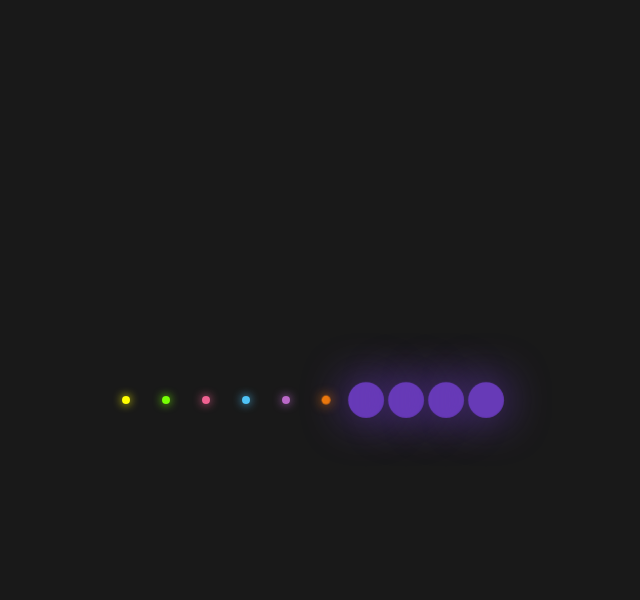
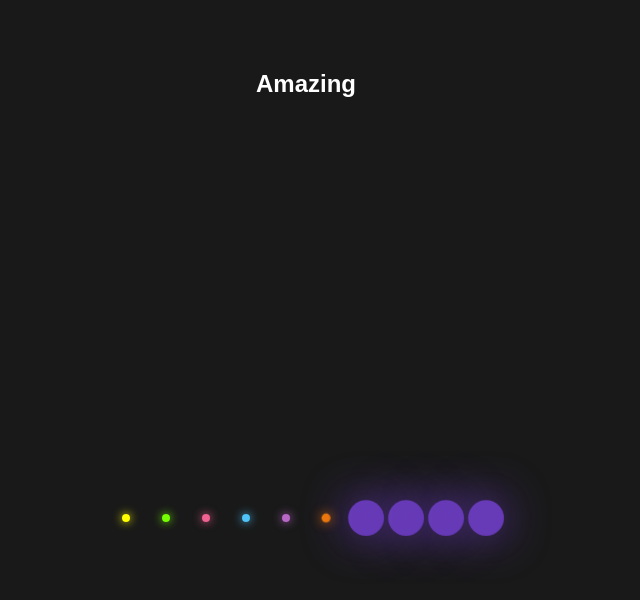
Before and after one commit to elgueroconsuerte/my-first-repo1, a plain HTML site: page index.html in a window 1280 px wide. Shown: the whole page, without its empty margins (334-974 px from the left). Drawn offline with Linux system fonts and the light colour scheme.

Commit message:
added an h2 header that saus amazing and placed the lists insde a div element

```diff
--- a/index.html
+++ b/index.html
@@ -7,7 +7,9 @@
   <title>Glowing Dots</title>
 </head>
 <body>
-  <ul>
+  <div>
+    <h2>Amazing</h2>
+    <ul>
     <li></li>
     <li></li>
     <li></li>
@@ -19,5 +21,6 @@
     <li></li>
     <li></li>
   </ul>
+  </div>
 </body>
 </html>
```
